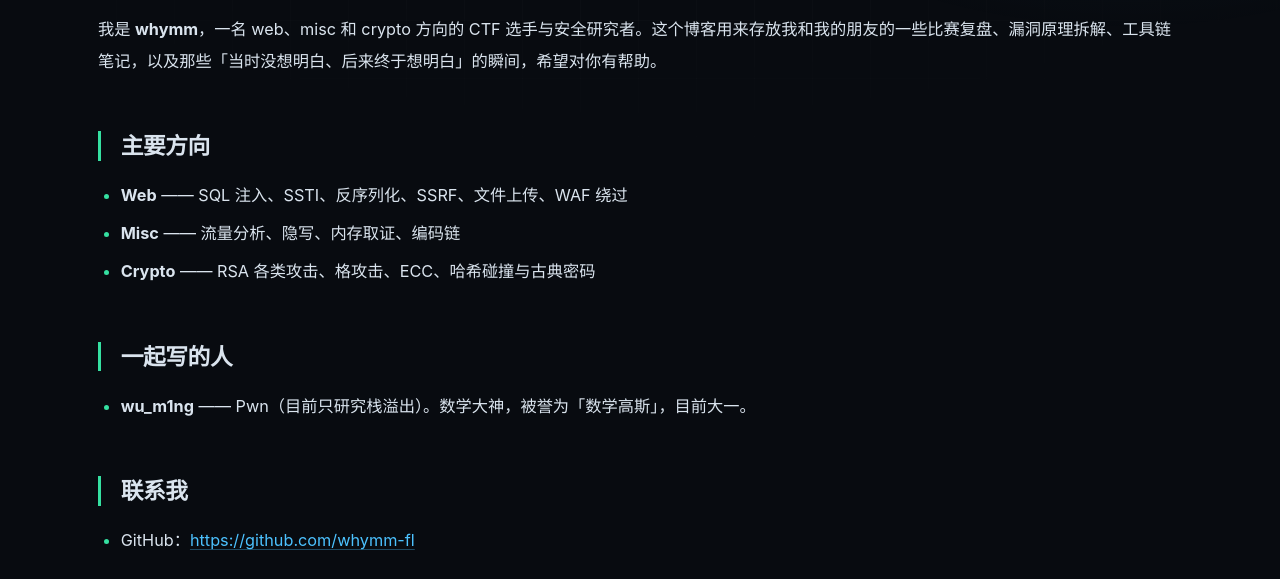
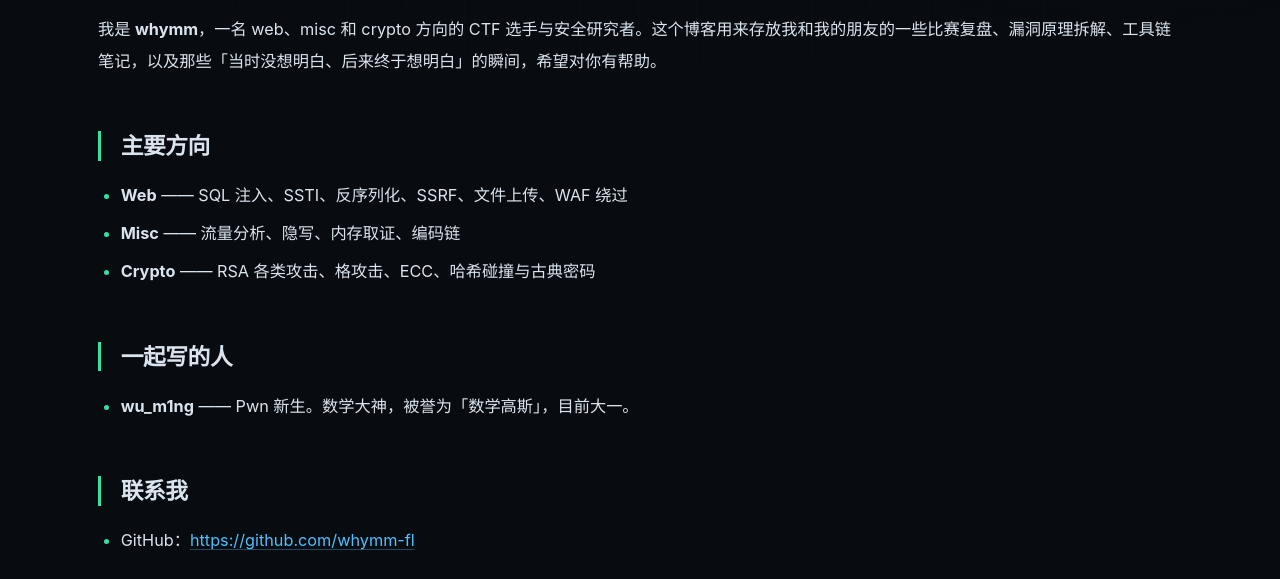
Before and after one commit to whymm-fl/whymm-fl.github.io, a plain HTML site: page about/index.html in a window 1280 px wide. Shown: the part 212-791 px from the top of the page. Drawn offline with Linux system fonts and the light colour scheme; some packages are replaced by stand-ins of ours; a script that the page names is missing.

Commit message:
Site updated: 2026-11-22 20:18:17

```diff
--- a/about/index.html
+++ b/about/index.html
@@ -96,7 +96,7 @@
 <li><strong>Crypto</strong> —— RSA 各类攻击、格攻击、ECC、哈希碰撞与古典密码</li>
 </ul>
 <h2 id="一起写的人"><a href="#一起写的人" class="headerlink" title="一起写的人"></a>一起写的人</h2><ul>
-<li><strong>wu_m1ng</strong> —— Pwn（目前只研究栈溢出）。数学大神，被誉为「数学高斯」，目前大一。</li>
+<li><strong>wu_m1ng</strong> —— Pwn 新生。数学大神，被誉为「数学高斯」，目前大一。</li>
 </ul>
 <h2 id="联系我"><a href="#联系我" class="headerlink" title="联系我"></a>联系我</h2><ul>
 <li>GitHub：<a target="_blank" rel="noopener" href="https://github.com/whymm-fl">https://github.com/whymm-fl</a></li>
```
